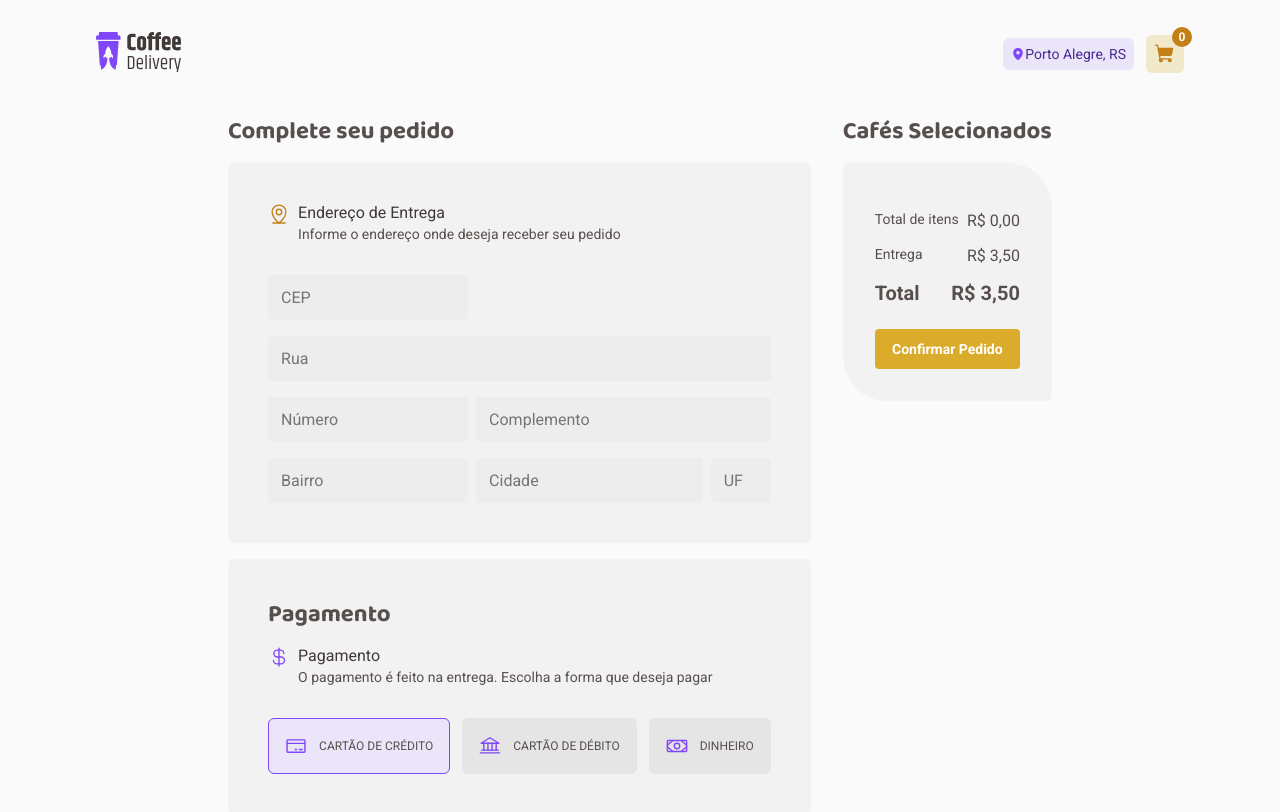
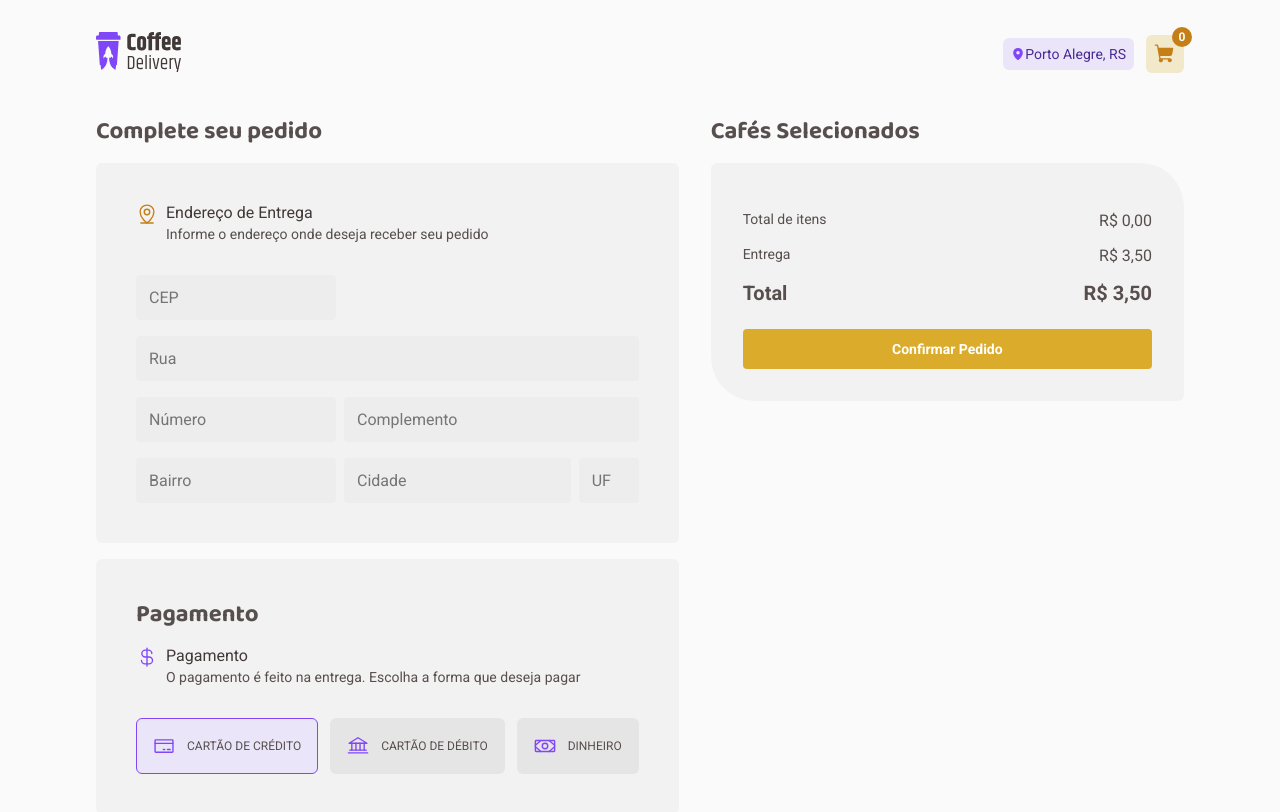
Before and after one commit to joaofreitas91/react-js-coffee-shop, a React (Vite) app: page /checkout in a window 1280 px wide. Shown: the top 812 px of the page. Built offline with nearby package versions, Linux system fonts and the light colour scheme.

Commit message:
:bug: (checkout) fixing useReducer

```diff
--- a/src/pages/Checkout/index.tsx
+++ b/src/pages/Checkout/index.tsx
@@ -28,6 +28,7 @@ import {
   OrderDetailsText,
   ButtonConfirm,
   OrderList,
+  ResumeContainer,
 } from './styles'
 
 import {
@@ -236,7 +237,7 @@ export const Checkout = () => {
           </PaymentMethod>
         </PaymentContainer>
       </div>
-      <div>
+      <ResumeContainer>
         <Title>Cafés Selecionados</Title>
         <OrderContainer>
           <OrderList>
@@ -313,7 +314,7 @@ export const Checkout = () => {
             Confirmar Pedido
           </ButtonConfirm>
         </OrderContainer>
-      </div>
+      </ResumeContainer>
     </Container>
   )
 }
--- a/src/pages/Checkout/styles.ts
+++ b/src/pages/Checkout/styles.ts
@@ -177,6 +177,10 @@ export const OrderContainer = styled.div`
   background-color: ${(props) => props.theme.colors['base-card']};
 `
 
+export const ResumeContainer = styled.div`
+  flex: 1;
+`
+
 export const OrderList = styled.ul`
   max-height: 400px;
   overflow-y: auto;
--- a/src/reducers/coffees/reducer.ts
+++ b/src/reducers/coffees/reducer.ts
@@ -17,7 +17,7 @@ export interface StateCoffee {
 
 interface Actions {
   type: string
-  payload?: Coffee
+  payload?: Coffee | any
 }
 
 export function coffeesReducer(state: StateCoffee, action: Actions) {
```
